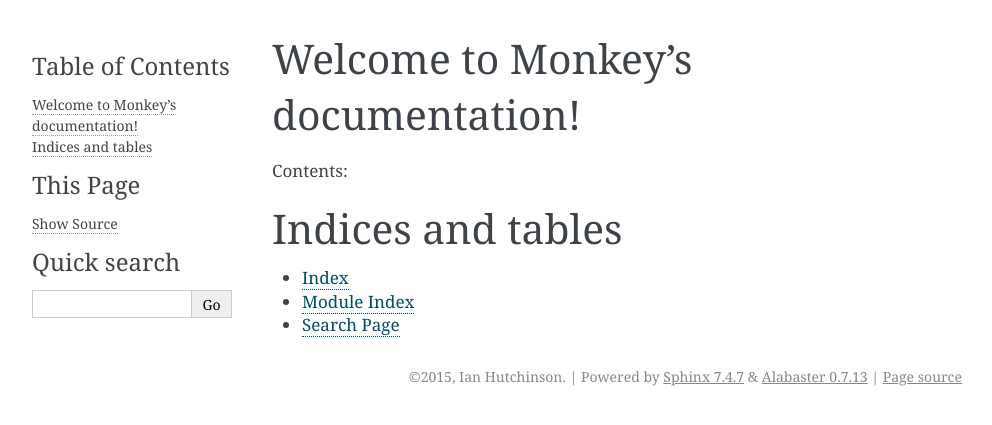
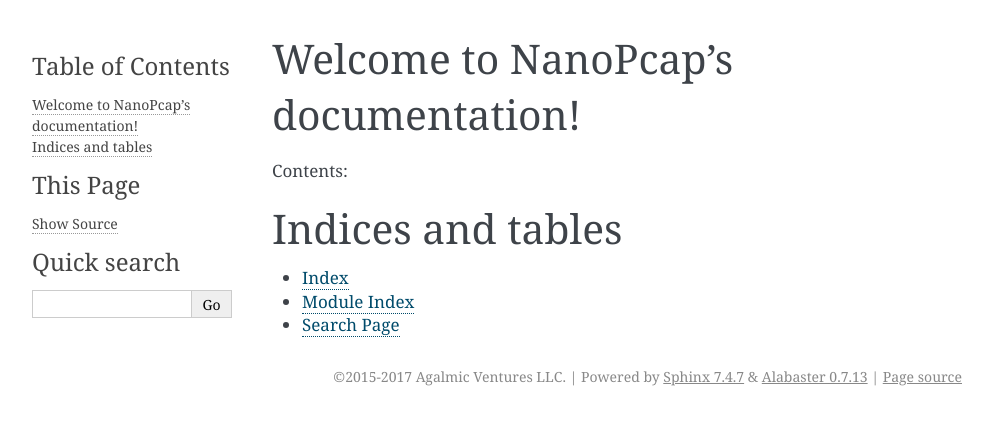
Before and after one commit to AgalmicVentures/NanoPcap, a Sphinx documentation site: the page built from sphinx/index.rst, in a window 1280 px wide. Shown: the top 425 px of the page, without its empty margins (148-1140 px from the left). Built offline with Sphinx 7.4.7, drawn with Linux system fonts in a browser that asks for light colours.

Commit message:
Make documentation references generic

```diff
--- a/sphinx/conf.py
+++ b/sphinx/conf.py
@@ -1,7 +1,7 @@
 #!/usr/bin/env python3
 # -*- coding: utf-8 -*-
 #
-# Monkey documentation build configuration file, created by
+# NanoPcap documentation build configuration file, created by
 # sphinx-quickstart on Sat Oct 10 22:26:26 2015.
 #
 # This file is execfile()d with the current directory set to its
@@ -48,9 +48,9 @@
 master_doc = 'index'
 
 # General information about the project.
-project = 'Monkey'
-copyright = '2015, Ian Hutchinson'
-author = 'Ian Hutchinson'
+project = 'NanoPcap'
+copyright = '2015-2017 Agalmic Ventures LLC'
+author = 'Ian Hutchinson @ Agalmic Ventures LLC'
 
 # The version info for the project you're documenting, acts as replacement for
 # |version| and |release|, also used in various other places throughout the
@@ -202,7 +202,7 @@
 #html_search_scorer = 'scorer.js'
 
 # Output file base name for HTML help builder.
-htmlhelp_basename = 'Monkeydoc'
+htmlhelp_basename = 'NanoPcapdoc'
 
 # -- Options for LaTeX output ---------------------------------------------
 
@@ -224,7 +224,7 @@
 # (source start file, target name, title,
 #  author, documentclass [howto, manual, or own class]).
 latex_documents = [
-  (master_doc, 'Monkey.tex', 'Monkey Documentation',
+  (master_doc, 'NanoPcap.tex', 'NanoPcap Documentation',
    'Ian Hutchinson', 'manual'),
 ]
 
@@ -254,7 +254,7 @@
 # One entry per manual page. List of tuples
 # (source start file, name, description, authors, manual section).
 man_pages = [
-    (master_doc, 'monkey', 'Monkey Documentation',
+    (master_doc, 'monkey', 'NanoPcap Documentation',
      [author], 1)
 ]
 
@@ -268,8 +268,8 @@
 # (source start file, target name, title, author,
 #  dir menu entry, description, category)
 texinfo_documents = [
-  (master_doc, 'Monkey', 'Monkey Documentation',
-   author, 'Monkey', 'One line description of project.',
+  (master_doc, 'NanoPcap', 'NanoPcap Documentation',
+   author, 'NanoPcap', 'One line description of project.',
    'Miscellaneous'),
 ]
 
--- a/sphinx/index.rst
+++ b/sphinx/index.rst
@@ -1,9 +1,9 @@
-.. Monkey documentation master file, created by
+.. NanoPcap documentation master file, created by
    sphinx-quickstart on Sat Oct 10 22:26:26 2015.
    You can adapt this file completely to your liking, but it should at least
    contain the root `toctree` directive.
 
-Welcome to Monkey's documentation!
+Welcome to NanoPcap's documentation!
 ==================================
 
 Contents:
```
Also changed, not shown: 1 other file.
